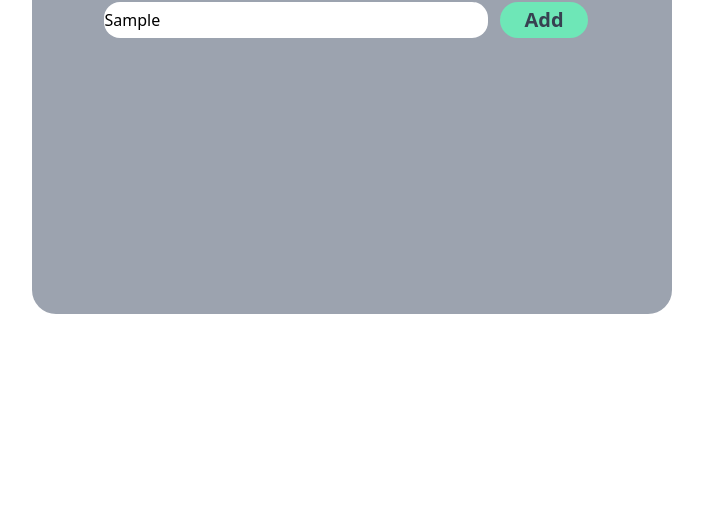
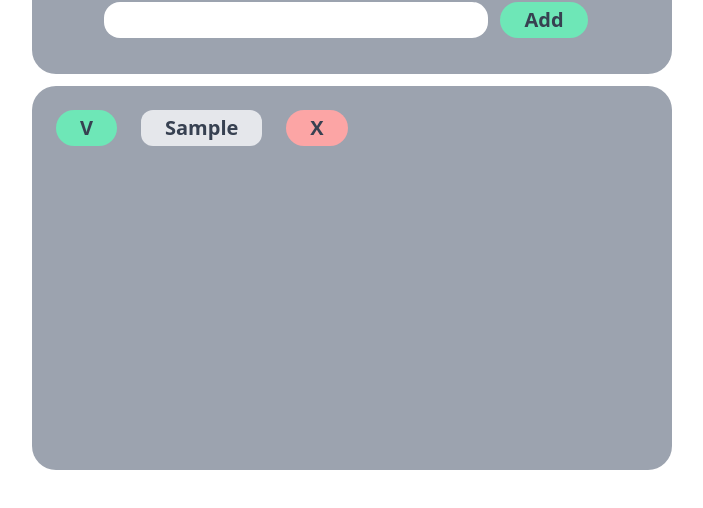
Before and after one commit to NPotokin/js_TODO, a plain HTML site: page index.html in a window 1280 px wide. Both pictures are taken after typing "Sample" into the empty fields and a click on the input "Add". Shown: the part 82-590 px from the top of the page, without its empty margins (288-991 px from the left). Drawn offline with Linux system fonts and the light colour scheme.

Commit message:
started over, now its possible to add a task

```diff
--- a/index.html
+++ b/index.html
@@ -9,7 +9,7 @@
     <script defer src="script.js"></script>
 </head>
 <body>
-    <div class="max-w-4xl w-1/2 h-96 bg-gray-400 container flex flex-col rounded-3xl p-3 mx-auto my-3">
+    <div class="max-w-4xl w-1/2 h-36 bg-gray-400 container flex flex-col rounded-3xl p-3 mx-auto my-3">
         <h1 class="text-5xl mx-auto font-bold text-gray-700">To - Do List</h1>
         <div class="container flex flex-row mx-auto justify-center">
             <input type="text" name="input" id="input"
@@ -18,7 +18,11 @@
              bg-emerald-300 hover:bg-emerald-500
              text-gray-700 text-xl font-semibold m-3 px-6 py-1" >
         </div>
-        <ul class="mx-auto">
+
+    </div>
+
+</body>
+</html>
 <!--
     <li class="container flex flex-row mx-auto">
         <input id="doneBtn" type="button" value="Done"
@@ -31,10 +35,3 @@
         font-semibold m-3 px-6 py-1">
     </li>
 -->
-        </ul>
-
-
-    </div>
-
-</body>
-</html>
--- a/script.js
+++ b/script.js
@@ -1,48 +1,48 @@
 // First lets assign variables
+let input = document.getElementById("input");
 
-let input = document.getElementById("input");
-//let addButton = document.getElementById("addBtn");
-//let doneBxtton = document.getElementById("doneBtn");
-//let goal = document.getElementById("task");
-//let deleteBcutton = document.getElementById("deleteBtn");
+// Creating Unordered List
+const uList = document.createElement("ul");
+document.body.append(uList);
+uList.className = "mx-auto max-w-4xl w-1/2 h-96 bg-gray-400 container flex flex-col rounded-3xl p-3 my-3";
 
 // Next create functions
-
 function adding() {
     if (input.value == "") {
         alert("Type something!");
     } else {
-        // Creating list item
-       let goalItem = document.createElement("li");
-       document.getElementsByTagName("ul").appendChild(goalItem);
-       goalItem.className = "container flex flex-row mx-auto";
+        //Create list item
+        const listItem = document.createElement("li");
+        uList.appendChild(listItem);
+        listItem.className = "container flex flex-row mx-auto";
 
-       // Creating done btn, para, delete btn
-       let doneButton = document.createElement("input");
-       goalItem.appendChild(doneButton);
-       doneButton.id = "doneBtn";
-       doneButton.type = "button";
-       doneButton.value = "Done";
-       doneButton.className = "rounded-full bg-emerald-300 hover:bg-emerald-500 text-gray-700 text-xl font-semibold m-3 px-6 py-1";
+        //Creating Done button
+        const doneBtn = document.createElement("input");
+        listItem.appendChild(doneBtn);
+        doneBtn.id = "doneBtn";
+        doneBtn.onclick = "finishing()";
+        doneBtn.value = "V";
+        doneBtn.type = "button";
+        doneBtn.className = "rounded-full bg-emerald-300 hover:bg-emerald-500 text-gray-700 text-xl font-semibold m-3 px-6 py-1";
+        // Creating goal text
+        const goalText = document.createElement("p");
+        listItem.appendChild(goalText);
+        goalText.id = "task";
+        goalText.className= "w-max rounded-xl bg-gray-200 text-gray-700 text-xl font-semibold m-3 px-6 py-1";
+        goalText.innerText = input.value;
 
-       let goal = document.createElement("p");
-       goalItem.appendChild(goal);
-        goal.id = "task";
-        goal.className = "w-max rounded-xl bg-gray-200 text-gray-700 text-xl font-semibold m-3 px-6 py-1";
-        goal.innerHTML = input.value;
+        //Creating Delete button
+        const deleteBtn = document.createElement("input");
+        listItem.appendChild(deleteBtn);
+        deleteBtn.id = "deleteBtn";
+        deleteBtn.value = "X";
+        deleteBtn.type = "Button";
+        deleteBtn.className = "rounded-full bg-red-300 hover:bg-red-500 text-gray-700 text-xl font-semibold m-3 px-6 py-1";
 
-        let deleteButton = document.createElement("input");
-        goalItem.appendChild(deleteButton);
-       doneButton.id = "deleteBtn";
-       doneButton.type = "button";
-       doneButton.value = "Delete";
-       doneButton.className = "rounded-full bg-red-300 hover:bg-red-500 text-gray-700 text-xl font-semibold m-3 px-6 py-1";
-
-
-        input.value = "";
+       input.value = "";
     }
 }
 
-//addButton.addEventListener("click", function(){
-//    goal.innerHTML = input.value;
-//})
+function finishing()  {
+    doneBtn.value = "C";
+}
```
Also changed, not shown: css/main.css. Lines whose indentation alone changed are shown as unchanged.
